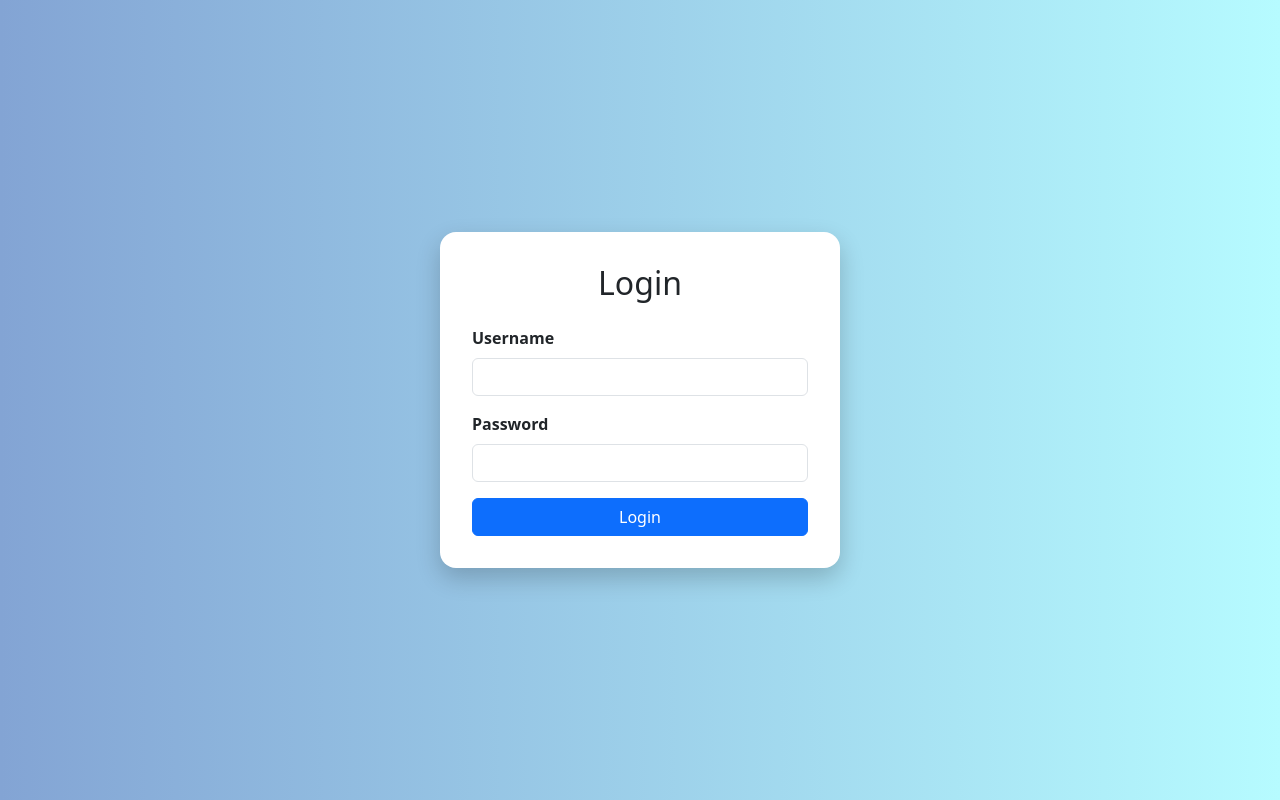
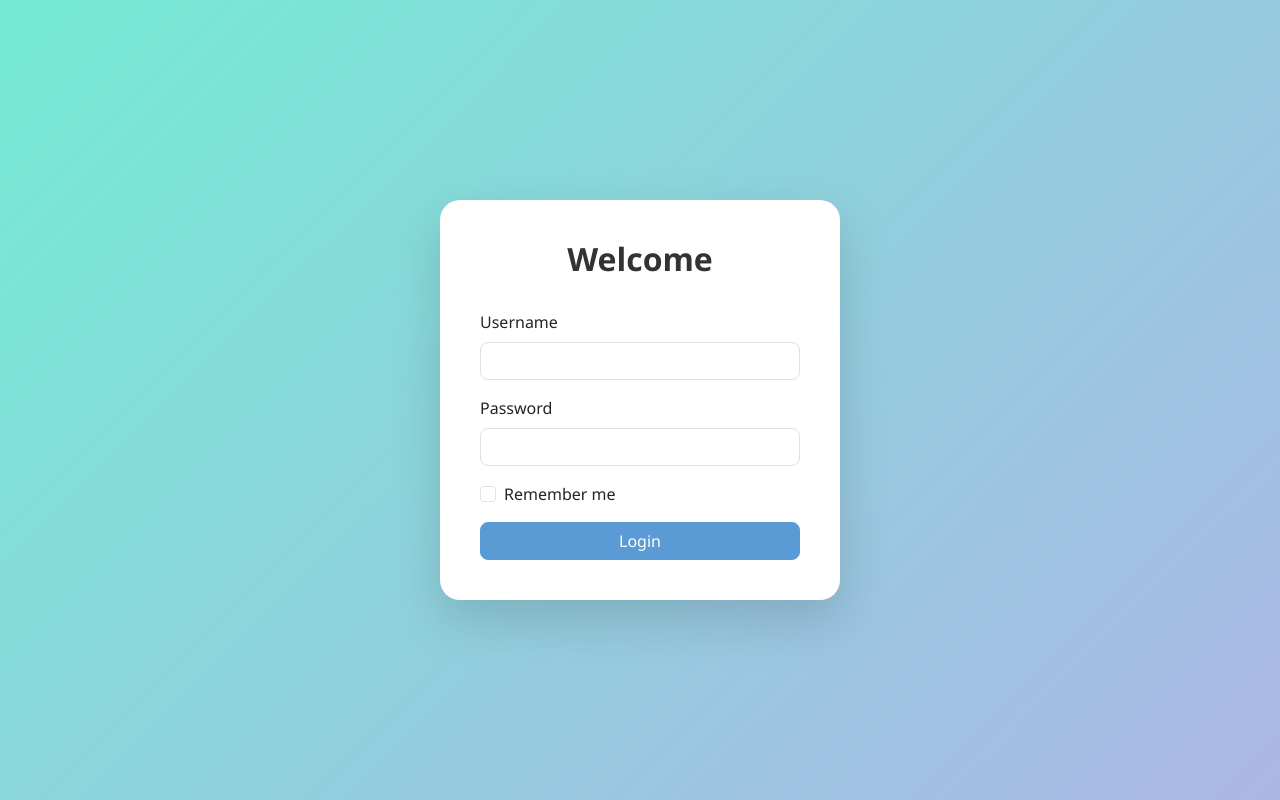
Before and after one commit to JosefNosekInc/Heatmapping-your-arse-bitch, a Django app: template WebApp/HeatMap/Project/templates/Log in page.html in a window 1280 px wide. Run offline with Django 5.2, Linux system fonts and the light colour scheme; the template is opened without the code that fills it, so the values that code supplies are empty.

Commit message:
Update Log in page.html
Improved the aesthetics and added a "Remember me" button

```diff
--- a/WebApp/HeatMap/Project/templates/Log in page.html
+++ b/WebApp/HeatMap/Project/templates/Log in page.html
@@ -6,42 +6,96 @@
     <link href="https://cdn.jsdelivr.net/npm/bootstrap@5.3.0/dist/css/bootstrap.min.css" rel="stylesheet">
     <style>
         body {
-            background: linear-gradient(to right, #83a4d4, #b6fbff);
+            background: linear-gradient(135deg, #74ebd5, #acb6e5);
             height: 100vh;
             display: flex;
             align-items: center;
             justify-content: center;
+            font-family: 'Segoe UI', Tahoma, Geneva, Verdana, sans-serif;
         }
 
         .login-card {
             background: white;
-            padding: 2rem;
-            border-radius: 1rem;
-            box-shadow: 0 10px 25px rgba(0, 0, 0, 0.2);
+            padding: 2.5rem;
+            border-radius: 1.25rem;
+            box-shadow: 0 20px 50px rgba(0, 0, 0, 0.15);
             width: 100%;
             max-width: 400px;
+            animation: fadeIn 0.6s ease-in-out;
         }
 
         .login-card h2 {
-            margin-bottom: 1.5rem;
+            margin-bottom: 2rem;
+            font-weight: 600;
+            color: #333;
+        }
+
+        .form-label {
+            font-weight: 500;
+        }
+
+        .form-control {
+            border-radius: 0.5rem;
+            transition: border-color 0.3s, box-shadow 0.3s;
+        }
+
+        .form-control:focus {
+            border-color: #74ebd5;
+            box-shadow: 0 0 0 0.2rem rgba(116, 235, 213, 0.25);
+        }
+
+        .form-check-input:checked {
+            background-color: #5a9bd5;
+            border-color: #5a9bd5;
+        }
+
+        .btn-primary {
+            background-color: #5a9bd5;
+            border-color: #5a9bd5;
+            font-weight: 500;
+            border-radius: 0.5rem;
+        }
+
+        .btn-primary:hover {
+            background-color: #4a89c9;
+            border-color: #4a89c9;
+        }
+
+        #loginError {
+            font-size: 0.95rem;
+        }
+
+        @keyframes fadeIn {
+            from {
+                opacity: 0;
+                transform: translateY(30px);
+            }
+            to {
+                opacity: 1;
+                transform: translateY(0);
+            }
         }
     </style>
 </head>
 <body>
 
 <div class="login-card">
-    <h2 class="text-center">Login</h2>
-    <form id="loginForm">
+    <h2 class="text-center">Welcome</h2>
+    <form id="loginForm" novalidate>
         <div class="mb-3">
-            <label for="username" class="form-label fw-bold">Username</label>
+            <label for="username" class="form-label">Username</label>
             <input type="text" class="form-control" id="username" required>
         </div>
         <div class="mb-3">
-            <label for="password" class="form-label fw-bold">Password</label>
+            <label for="password" class="form-label">Password</label>
             <input type="password" class="form-control" id="password" required>
         </div>
+        <div class="form-check mb-3">
+            <input type="checkbox" class="form-check-input" id="rememberMe">
+            <label class="form-check-label" for="rememberMe">Remember me</label>
+        </div>
         <button type="submit" class="btn btn-primary w-100">Login</button>
-        <div id="loginError" class="text-danger text-center mt-3 d-none">Invalid credentials. Try again.</div>
+        <div id="loginError" class="text-danger text-center mt-3 d-none">Invalid credentials. Please try again.</div>
     </form>
 </div>
 
@@ -49,14 +103,29 @@
     document.getElementById("loginForm").addEventListener("submit", function(e) {
         e.preventDefault();
 
-        const username = document.getElementById("username").value;
-        const password = document.getElementById("password").value;
+        const username = document.getElementById("username").value.trim();
+        const password = document.getElementById("password").value.trim();
+        const rememberMe = document.getElementById("rememberMe").checked;
 
-        // Basic hardcoded check — replace with real authentication
         if (username === "admin" && password === "password") {
-            window.location.href = "dashboard.html"; // Redirect to your heatmap page
+            if (rememberMe) {
+                localStorage.setItem("rememberMe", "true");
+                localStorage.setItem("username", username);
+            } else {
+                localStorage.removeItem("rememberMe");
+                localStorage.removeItem("username");
+            }
+
+            window.location.href = "dashboard.html";
         } else {
             document.getElementById("loginError").classList.remove("d-none");
+        }
+    });
+
+    window.addEventListener("load", () => {
+        if (localStorage.getItem("rememberMe") === "true") {
+            document.getElementById("username").value = localStorage.getItem("username") || "";
+            document.getElementById("rememberMe").checked = true;
         }
     });
 </script>
```
